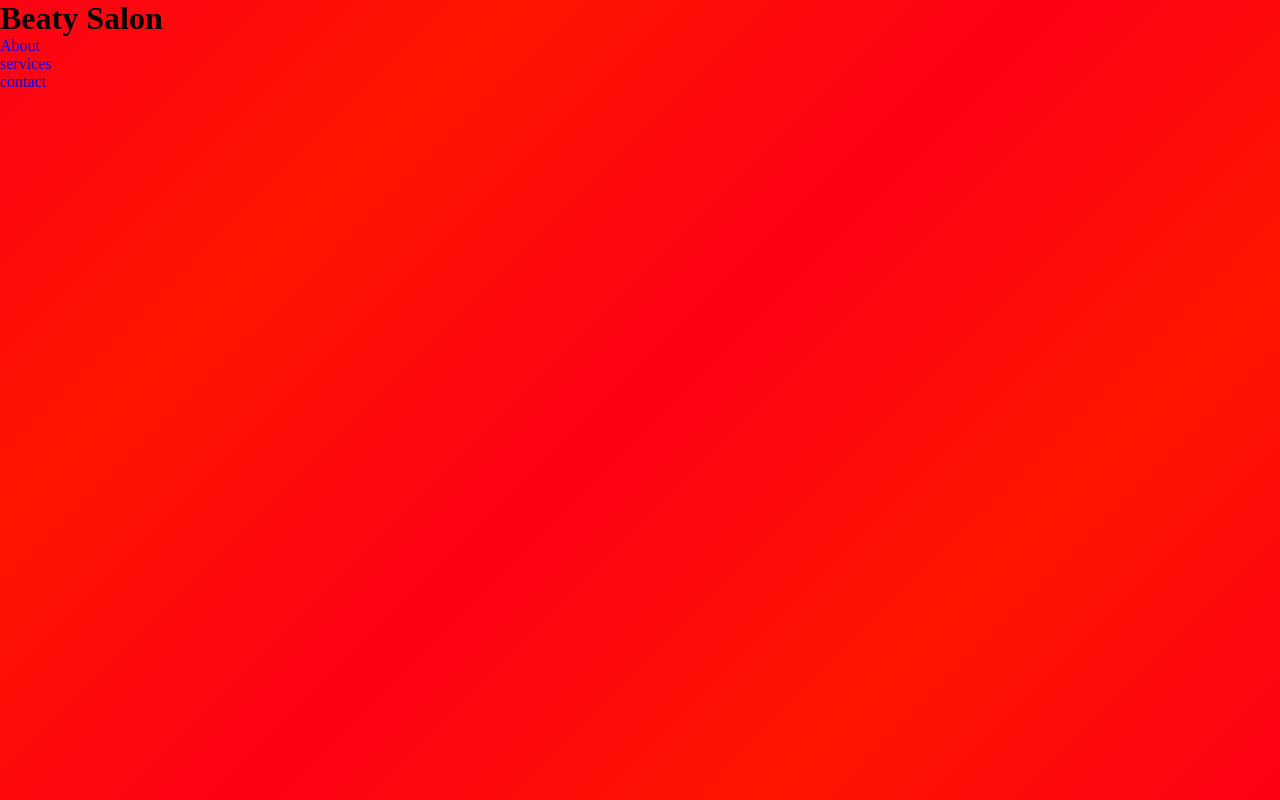
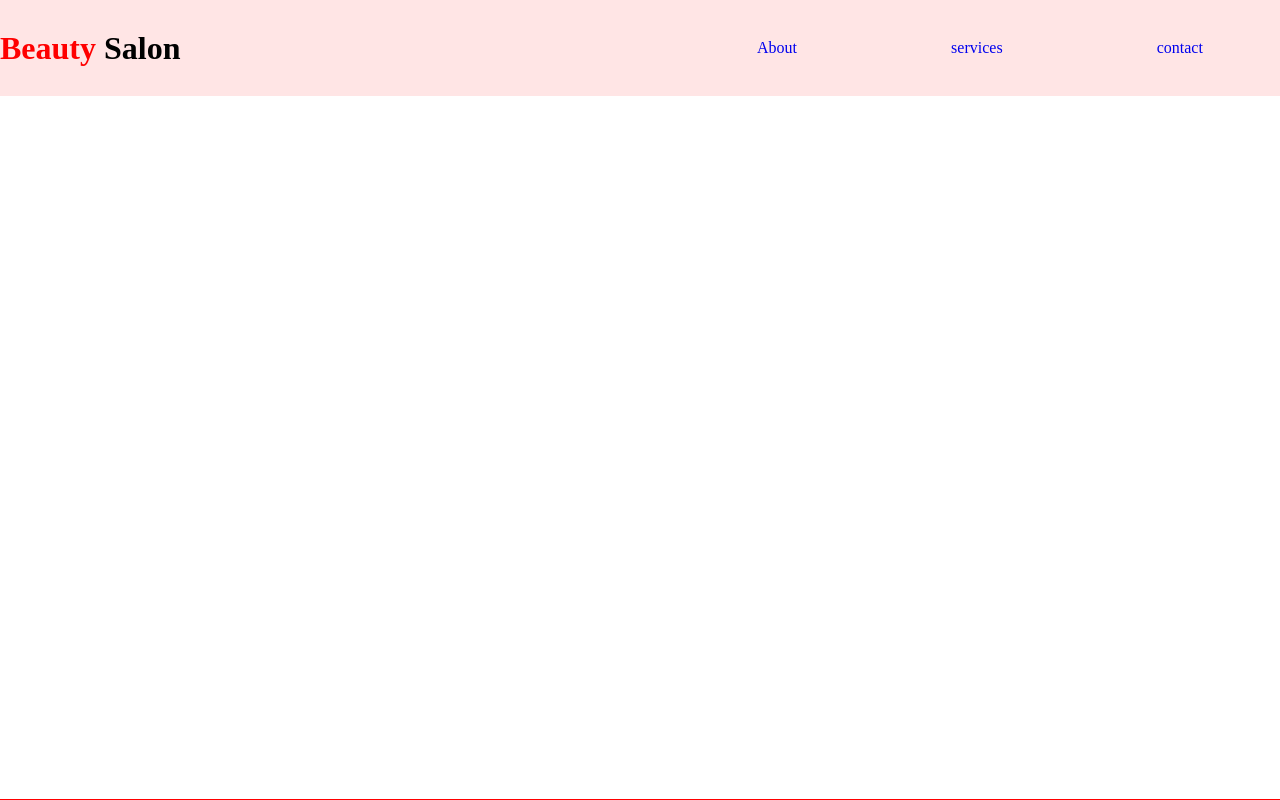
Before and after one commit to AlyssonOficial/beauty-salon, a plain HTML site: page index.html in a window 1280 px wide. Shown: the top 800 px of the page. Drawn offline with Linux system fonts and the light colour scheme.

Commit message:
use a dinamic hue for teste to header style

```diff
--- a/index.html
+++ b/index.html
@@ -6,11 +6,12 @@
     <meta name="viewport" content="width=device-width, initial-scale=1.0" />
     <title>Document</title>
     <link rel="stylesheet" href="sass/index.css" />
+    <script src="js/headerController.js"></script>
   </head>
   <body>
     <header focus="on">
       <div class="title-container">
-        <h1>Beaty Salon</h1>
+        <h1><span>Beauty</span> Salon</h1>
       </div>
 
       <nav>
--- /dev/null
+++ b/js/headerController.js
@@ -0,0 +1,30 @@
+document.addEventListener("DOMContentLoaded", onLoad);
+
+function onLoad() {
+  setHeaderFocusController();
+  setHueWithScrollInfo();
+}
+
+function setHeaderFocusController() {
+  const header = document.querySelector("header");
+  const onScroll = () => {
+    const scrolled = document.documentElement.scrollTop;
+    header.setAttribute("focus", scrolled >= 1 ? "off" : "on");
+  };
+  document.addEventListener("scroll", onScroll);
+}
+
+function setHueWithScrollInfo() {
+  const root = document.querySelector(":root");
+
+  const onScroll = () => {
+    const dinamicHuePercent =
+      document.documentElement.scrollTop /
+      (document.documentElement.scrollHeight -
+        document.documentElement.offsetHeight);
+    const dinamicHue = dinamicHuePercent * 360;
+    root.style.setProperty("--dinamic-hue", dinamicHue.toFixed(0));
+  };
+  document.addEventListener("scroll", onScroll);
+  onScroll();
+}
--- a/sass/files/_body.scss
+++ b/sass/files/_body.scss
@@ -1,25 +1,25 @@
-body {
-  display: flex;
-  // background: linear-gradient(
-  //   -45deg,
-  //   hsl(var(--hue), 100%, 5%),
-  //   hsl(var(--hue), 100%, 30%),
-  //   hsl(var(--hue), 100%, 5%)
-  // );
+// body {
+//   display: flex;
+//   // background: linear-gradient(
+//   //   -45deg,
+//   //   hsl(var(--hue), 100%, 5%),
+//   //   hsl(var(--hue), 100%, 30%),
+//   //   hsl(var(--hue), 100%, 5%)
+//   // );
 
-  background: repeating-linear-gradient(
-    -45deg,
-    hsl(calc(var(--hue) - 5), 100%, 50%),
-    hsl(calc(var(--hue) + 5), 100%, 50%),
-    hsl(calc(var(--hue) - 5), 100%, 50%) 50%
-  );
-  background-size: 100vw 100vh;
-  animation: body-background-animation 5s linear alternate-reverse infinite;
+//   background: repeating-linear-gradient(
+//     -45deg,
+//     hsl(calc(var(--hue) - 5), 100%, 50%),
+//     hsl(calc(var(--hue) + 5), 100%, 50%),
+//     hsl(calc(var(--hue) - 5), 100%, 50%) 50%
+//   );
+//   background-size: 100vw 100vh;
+//   animation: body-background-animation 5s linear alternate-reverse infinite;
 
-  .container {
-    flex: 1;
-  }
-}
+//   .container {
+//     flex: 1;
+//   }
+// }
 
 @keyframes body-background-animation {
   from {
--- a/sass/files/_header.scss
+++ b/sass/files/_header.scss
@@ -0,0 +1,29 @@
+header {
+  width: 100%;
+  display: flex;
+  background-color: hsla(var(--dinamic-hue), 100%, 50%, 0.1);
+  align-items: center;
+  //   padding: 0 1.5vw;
+  justify-content: space-between;
+  position: fixed;
+  transition: all 20ms;
+
+  .title-container {
+    span {
+      color: hsl(var(--dinamic-hue), 100%, 50%);
+    }
+  }
+  nav {
+    flex: 2;
+    max-width: 600px;
+    ul {
+      width: 100%;
+      display: flex;
+      flex-direction: row;
+      justify-content: space-around;
+    }
+  }
+}
+header[focus="on"] {
+  height: 12vh;
+}
--- /dev/null
+++ b/sass/files/_main.scss
@@ -0,0 +1,6 @@
+main {
+  section {
+    height: 100vh;
+    outline: red 1px solid;
+  }
+}
--- a/sass/index.scss
+++ b/sass/index.scss
@@ -2,3 +2,4 @@
 @import "files/variables";
 @import "files/body";
 @import "files/header";
+@import "files/main";
```
Also changed, not shown: sass/files/_footer.scss (added), sass/index.css, 1 other file.
